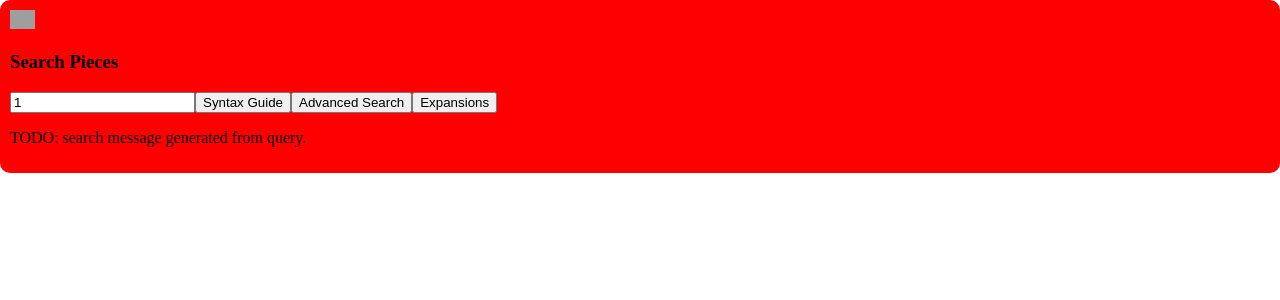
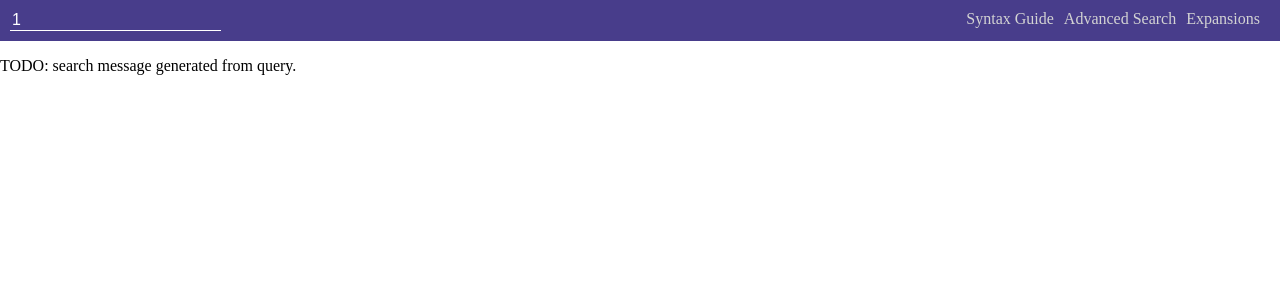
Before and after one commit to Nate5524/CarcassonneDB, an Angular app: page /search/1 in a window 1280 px wide. Shown: the top 300 px of the page. Built offline with nearby package versions, Linux system fonts and the light colour scheme; grey boxes are pictures that could not be loaded.

Commit message:
search bar fills from url

```diff
--- a/src/app/search/search.component.css
+++ b/src/app/search/search.component.css
@@ -6,9 +6,3 @@
     row-gap: 2px;
     justify-content: space-around;
 }
-
-.searchDiv{
-    background-color: red;
-    border-radius: 10px;
-    padding: 10px;
-}
--- a/src/app/search/search.component.html
+++ b/src/app/search/search.component.html
@@ -1,21 +1,7 @@
-<div class="searchDiv">
-  <div>
-    <a routerLink="/big-search"><img src="assets/meeple.svg" alt="meeple" width="25px" /></a>
-    <h3>Search Pieces</h3>
-    <input
-      type="text"
-      [(ngModel)]="stringSearch"
-      (input)="searchByStringParams()"
-      id="stringSearch"
-    />
-    <button routerLink="/syntax-guide">Syntax Guide</button>
-    <button routerLink="/advanced-search">Advanced Search</button>
-    <button routerLink="/expansions-list">Expansions</button>
-  </div>
+<app-toolbar></app-toolbar>
   <div class="results">
     <p [innerHTML]="searchMessage"></p>
     <div class="resultsGrid">
       <app-tile *ngFor="let tile of tileList" [tile]="tile"></app-tile>
     </div>
   </div>
-</div>
--- a/src/app/search/search.component.ts
+++ b/src/app/search/search.component.ts
@@ -6,11 +6,12 @@ import { CommonModule } from '@angular/common';
 import { FormsModule } from '@angular/forms';
 import { RouterLink } from '@angular/router';
 import {ActivatedRoute} from '@angular/router';
+import { ToolbarComponent } from '../toolbar/toolbar.component';
 
 @Component({
   selector: 'app-search',
   standalone: true,
-  imports: [TileComponent, CommonModule, FormsModule, RouterLink],
+  imports: [TileComponent, CommonModule, FormsModule, RouterLink, ToolbarComponent],
   templateUrl: './search.component.html',
   styleUrl: './search.component.css',
 })
--- a/src/app/toolbar/toolbar.component.ts
+++ b/src/app/toolbar/toolbar.component.ts
@@ -1,4 +1,4 @@
-import { Component } from '@angular/core';
+import { Component, OnInit } from '@angular/core';
 import { RouterLink, Router } from '@angular/router';
 
 @Component({
@@ -8,9 +8,16 @@ import { RouterLink, Router } from '@angular/router';
   templateUrl: './toolbar.component.html',
   styleUrl: './toolbar.component.css'
 })
-export class ToolbarComponent {
+export class ToolbarComponent implements OnInit{
 
-  constructor(private router: Router) { }
+  constructor(private router: Router) {  }
+
+  ngOnInit(): void{
+    if(this.router.url.slice(0,7) === '/search'){
+      const query = decodeURIComponent(this.router.url.split('/')[2]);
+      (document.getElementById('search-bar') as HTMLInputElement).value = query;
+    }
+  }
 
   performSearch(){
     const query = (document.getElementById('search-bar') as HTMLInputElement).value;
```
Also changed, not shown: 1 other file (tests, documents, lock files or other folders).
